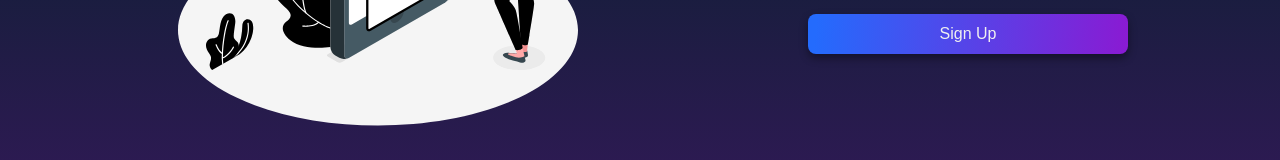
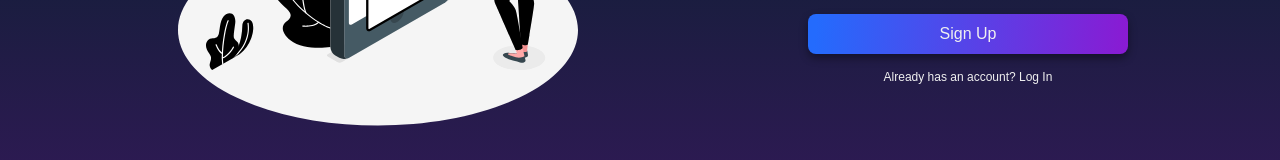
Before and after one commit to aliiimaher/ToDoList-Frontend, a Vue app: page /signup in a window 1280 px wide. Shown: the part 474-634 px from the top of the page. Built offline with nearby package versions, Linux system fonts and the light colour scheme.

Commit message:
alrady-register added

```diff
--- a/src/views/SignUp.vue
+++ b/src/views/SignUp.vue
@@ -22,6 +22,7 @@
         class="input"
       ></TextInput>
       <Button name="Sign Up" class="btn"></Button>
+      <div class="already-register">Already has an account? Log In</div>
     </div>
   </div>
 </template>
@@ -38,6 +39,15 @@ export default {
 <style scoped>
 h1 {
   color: #f0f0f0;
+}
+
+.already-register {
+  text-align: center;
+  font-family: sans-serif;
+  font-size: 12px;
+  font-weight: 400;
+  color: #f0f0f0;
+  margin: 16px 0px;
 }
 
 .container {
```
